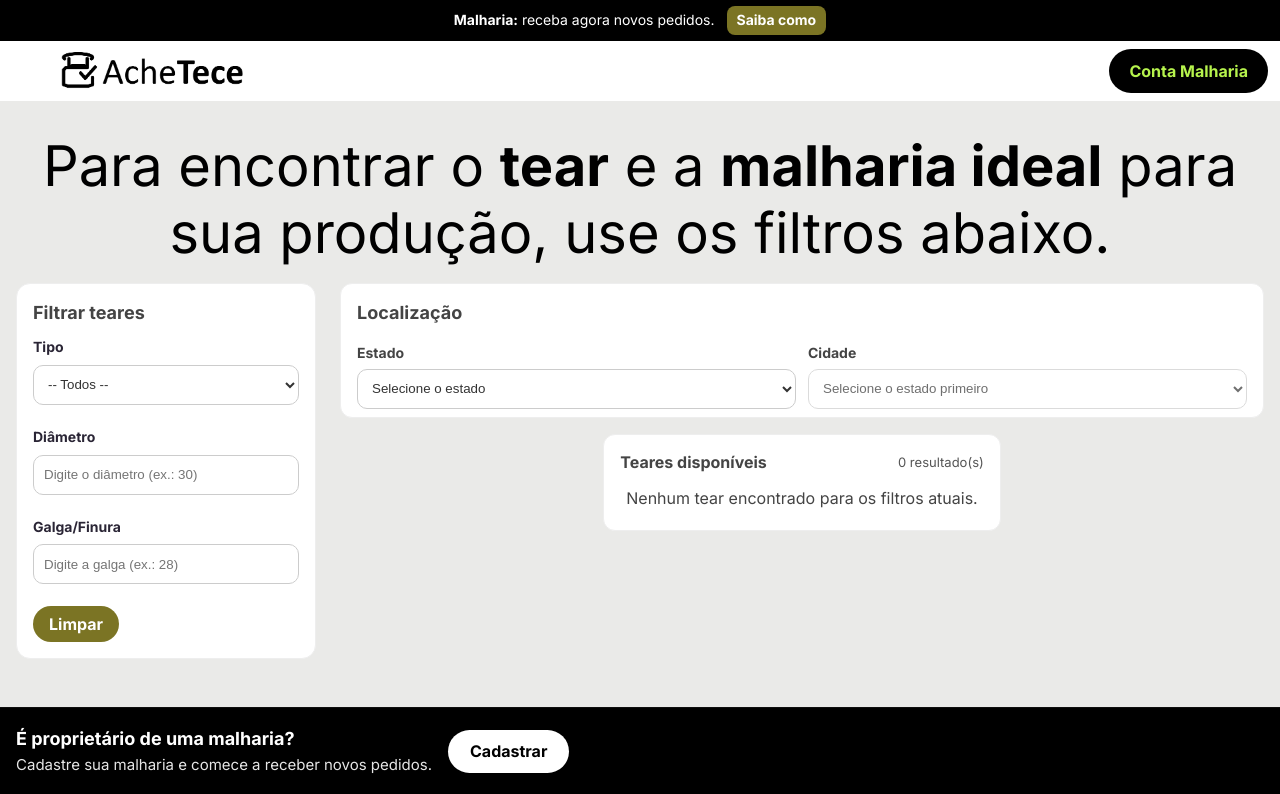
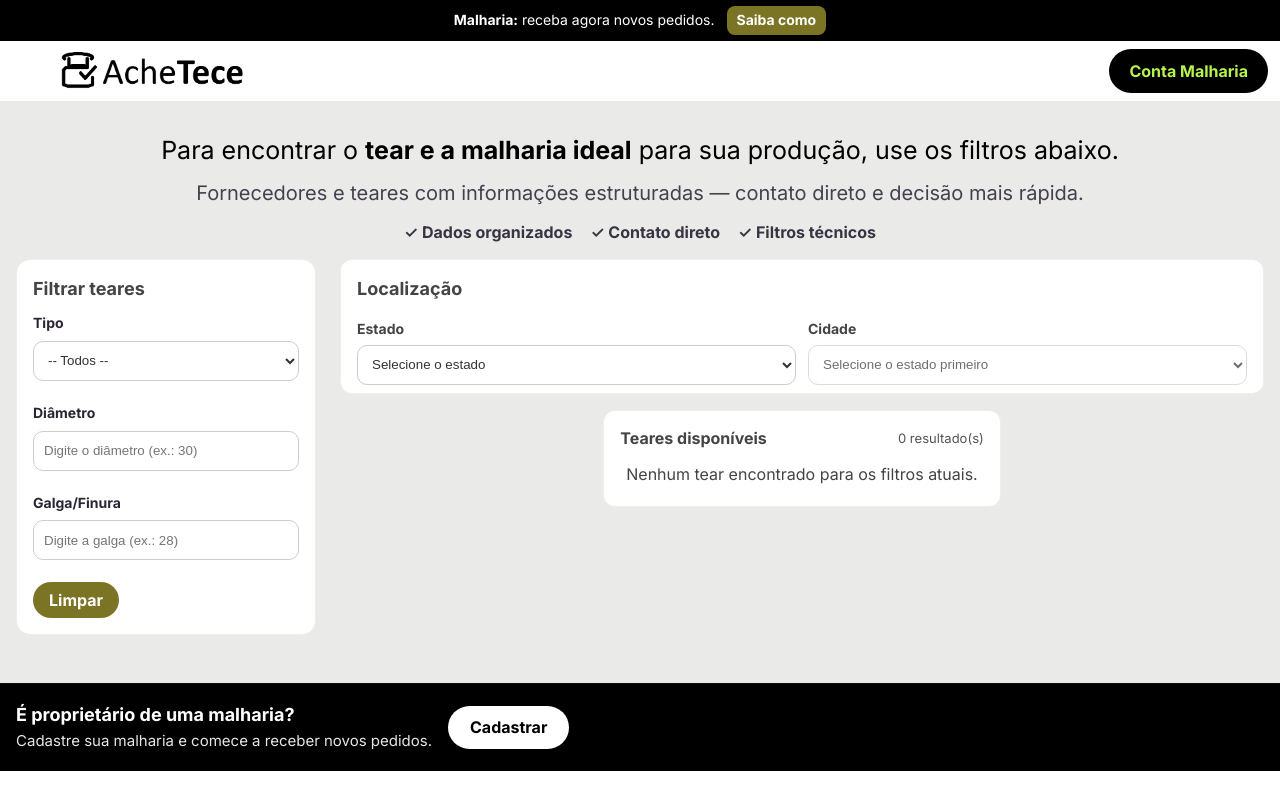
Before and after one commit to AdminAcheTece/AcheTece, a Flask app: page / in a window 1280 px wide. Shown: the top 794 px of the page. Run offline with Flask 3, Linux system fonts and the light colour scheme; data that the repository does not hold is empty; some libraries are stand-ins or nearby versions.

Commit message:
Update index.html

```diff
--- a/templates/index.html
+++ b/templates/index.html
@@ -124,6 +124,40 @@
       font-size: 25px;     /* mobile proporcional (25→14 / 34→~19) */
     }
   }
+
+  /* Subtítulo abaixo da frase principal */
+  .page-subhint{
+    margin-top:12px;
+    font-size: 20px;     /* desktop - ajuste aqui se quiser maior/menor */
+    line-height: 1.35;
+    color:#2a2535;
+    opacity:.86;
+  }
+
+  /* Bullets de confiança */
+  .page-trust{
+    margin-top:14px;
+    display:flex;
+    align-items:center;
+    justify-content:center;
+    gap:18px;
+    flex-wrap:wrap;
+    font-size:16px;      /* desktop - ajuste aqui se quiser */
+    color:#2a2535;
+    opacity:.92;
+  }
+  .page-trust span{
+    display:inline-flex;
+    align-items:center;
+    gap:8px;
+    font-weight:600;
+  }
+
+  @media (max-width:600px){
+    .page-subhint{ font-size: 16px; }  /* mobile - ajuste aqui */
+    .page-trust{ font-size: 14px; }    /* mobile - ajuste aqui */
+  }
+
 
   /* Botões topo (mobile) */
   .filters-toggle-bar{display:none; gap:8px; margin:8px 0 6px;}
@@ -390,8 +424,18 @@
     <div class="page-outer">
 
       <!-- Mensagem orientativa -->
-      <div class="page-hint" id="hint-teares" role="note">
-        Para encontrar o <strong>tear</strong> e a <strong>malharia ideal</strong> para sua produção, use os filtros abaixo.
+      <div class="page-hint" role="note">
+        Para encontrar o <strong>tear e a malharia ideal</strong> para sua produção, use os filtros abaixo.
+
+        <div class="page-subhint">
+          Fornecedores e teares com informações estruturadas — contato direto e decisão mais rápida.
+        </div>
+
+        <div class="page-trust">
+          <span>✓ Dados organizados</span>
+          <span>✓ Contato direto</span>
+          <span>✓ Filtros técnicos</span>
+        </div>
       </div>
 
       <!-- Botões topo (mobile) -->
```
